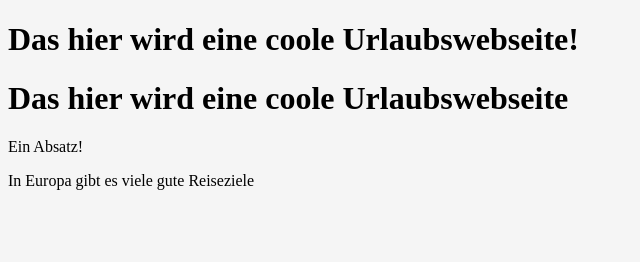
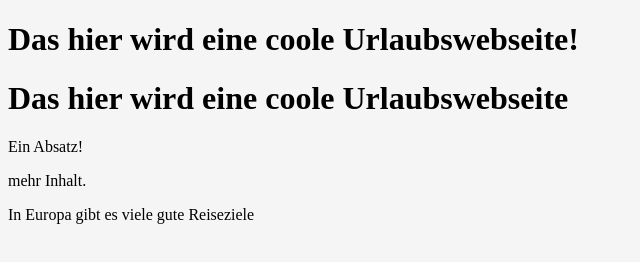
Before and after one commit to michnae/website_git_test, a plain HTML site: page index.html in a window 1280 px wide. Shown: the whole page, without its empty margins (0-640 px from the left). Drawn offline with Linux system fonts and the light colour scheme.

Commit message:
more content

```diff
--- a/index.html
+++ b/index.html
@@ -10,6 +10,7 @@
   <body style="background-color: rgb(245, 245, 245)">
     <h1>Das hier wird eine coole Urlaubswebseite</h1>
     <p>Ein Absatz!</p>
+    <p>mehr Inhalt.</p>
     <p>In Europa gibt es viele gute Reiseziele</p>
   </body>
 </html>
```
